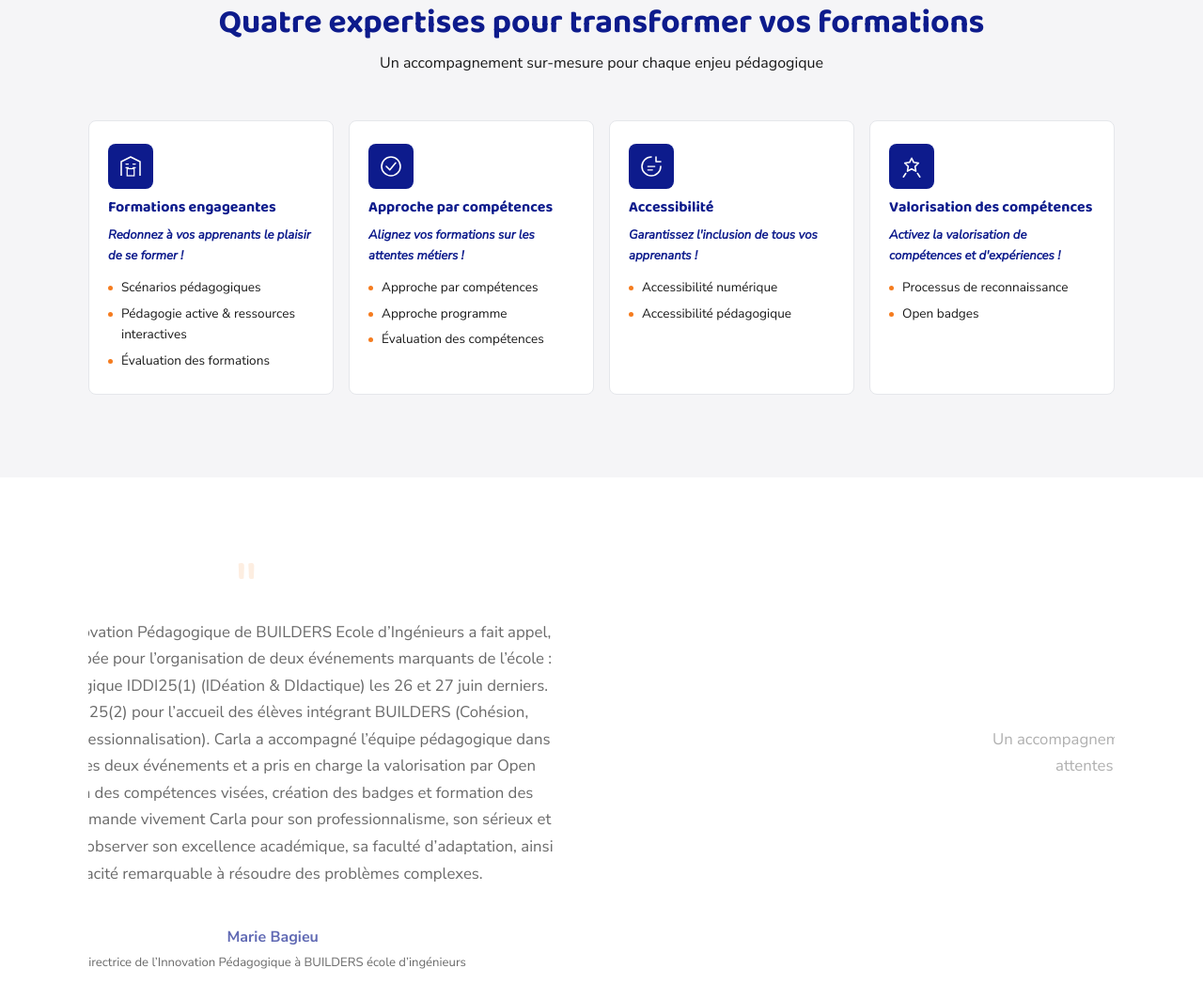
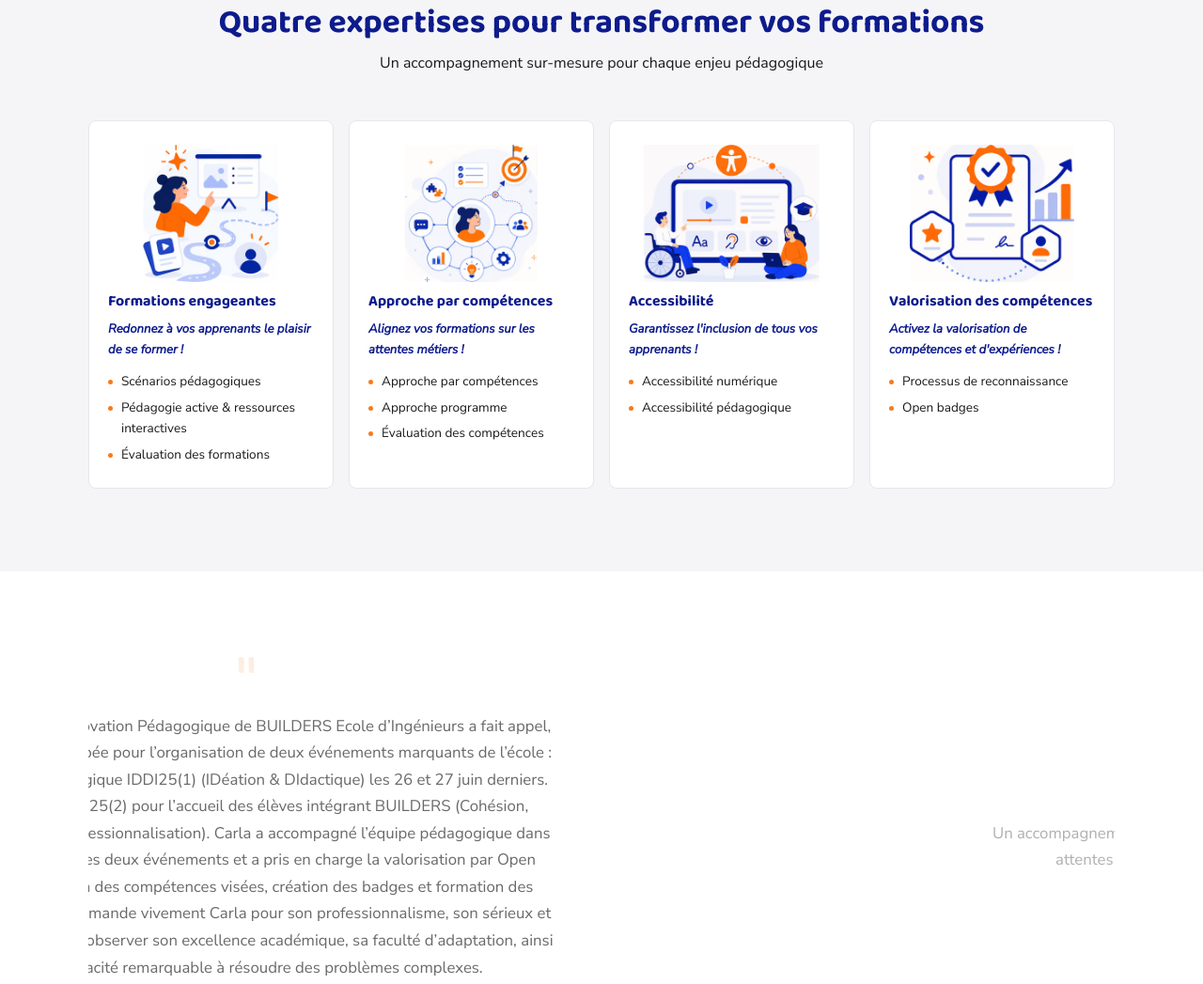
Before and after one commit to ClementH-dev/Pedago-up, a plain HTML site: page index.html in a window 1280 px wide. Shown: the part 1306-2353 px from the top of the page at 94% size. Drawn offline with Linux system fonts and the light colour scheme.

Commit message:
NEW: add file avif and improve card solution

```diff
--- a/css/style.css
+++ b/css/style.css
@@ -520,6 +520,20 @@ h3 {
   align-items: center;
   justify-content: center;
   transition: background .18s;
+}
+
+.solution-card__icon--image {
+  width: 100%;
+  height: 148px;
+  padding: 0;
+  background: #fff;
+  overflow: hidden;
+}
+
+.solution-card__icon--image img {
+  width: 100%;
+  height: 100%;
+  object-fit: contain;
 }
 
 .solution-card__icon svg {
--- a/index.html
+++ b/index.html
@@ -100,8 +100,8 @@
         <ul class="solutions__grid">
 
           <li class="solution-card" tabindex="0" aria-labelledby="service-formations-title">
-            <div class="solution-card__icon">
-              <svg viewBox="0 0 48 48" fill="none" aria-hidden="true"><path d="M8 40V16l16-8 16 8v24" stroke="currentColor" stroke-width="2.5" stroke-linejoin="round"/><rect x="18" y="28" width="12" height="12" stroke="currentColor" stroke-width="2"/><path d="M16 20h4M28 20h4M16 26h4M28 26h4" stroke="currentColor" stroke-width="2" stroke-linecap="round"/></svg>
+            <div class="solution-card__icon solution-card__icon--image">
+              <img src="assets/formationsEngageantes.avif" alt="" aria-hidden="true" width="480" height="320" loading="lazy" decoding="async">
             </div>
             <h3 id="service-formations-title">Formations engageantes</h3>
             <p class="solution-card__tagline">Redonnez à vos apprenants le plaisir de se former&nbsp;!</p>
@@ -113,8 +113,8 @@
           </li>
 
           <li class="solution-card" tabindex="0" aria-labelledby="service-competences-title">
-            <div class="solution-card__icon">
-              <svg viewBox="0 0 48 48" fill="none" aria-hidden="true"><circle cx="24" cy="24" r="16" stroke="currentColor" stroke-width="2.5"/><path d="M16 24l6 6 10-12" stroke="currentColor" stroke-width="2.5" stroke-linecap="round" stroke-linejoin="round"/></svg>
+            <div class="solution-card__icon solution-card__icon--image">
+              <img src="assets/approcheParCompetences.avif" alt="" aria-hidden="true" width="480" height="320" loading="lazy" decoding="async">
             </div>
             <h3 id="service-competences-title">Approche par compétences</h3>
             <p class="solution-card__tagline">Alignez vos formations sur les attentes métiers&nbsp;!</p>
@@ -126,8 +126,8 @@
           </li>
 
           <li class="solution-card" tabindex="0" aria-labelledby="service-accessibilite-title">
-            <div class="solution-card__icon">
-              <svg viewBox="0 0 48 48" fill="none" aria-hidden="true"><path d="M24 8C15.2 8 8 15.2 8 24s7.2 16 16 16 16-7.2 16-16" stroke="currentColor" stroke-width="2.5" stroke-linecap="round"/><path d="M32 8v8h8" stroke="currentColor" stroke-width="2.5" stroke-linecap="round" stroke-linejoin="round"/><path d="M18 24h12M18 30h8" stroke="currentColor" stroke-width="2" stroke-linecap="round"/></svg>
+            <div class="solution-card__icon solution-card__icon--image">
+              <img src="assets/accessibilite.avif" alt="" aria-hidden="true" width="480" height="320" loading="lazy" decoding="async">
             </div>
             <h3 id="service-accessibilite-title">Accessibilité</h3>
             <p class="solution-card__tagline">Garantissez l'inclusion de tous vos apprenants&nbsp;!</p>
@@ -138,8 +138,8 @@
           </li>
 
           <li class="solution-card" tabindex="0" aria-labelledby="service-valorisation-title">
-            <div class="solution-card__icon">
-              <svg viewBox="0 0 48 48" fill="none" aria-hidden="true"><path d="M24 10l3.6 7.3 8.1 1.2-5.9 5.7 1.4 8-7.2-3.8-7.2 3.8 1.4-8-5.9-5.7 8.1-1.2z" stroke="currentColor" stroke-width="2.5" stroke-linejoin="round"/><path d="M14 36l-4 6M34 36l4 6" stroke="currentColor" stroke-width="2.5" stroke-linecap="round"/></svg>
+            <div class="solution-card__icon solution-card__icon--image">
+              <img src="assets/valorisationDesCompetences.avif" alt="" aria-hidden="true" width="480" height="320" loading="lazy" decoding="async">
             </div>
             <h3 id="service-valorisation-title">Valorisation des compétences</h3>
             <p class="solution-card__tagline">Activez la valorisation de compétences et d'expériences&nbsp;!</p>
@@ -401,7 +401,7 @@
           <div class="contact__info-block">
             <p class="contact__info-label">LinkedIn</p>
             <a href="https://www.linkedin.com/in/carla-delépée-b7146a33/" target="_blank" rel="noopener noreferrer">
-              Profil LinkedIn de Carla Delépée
+              Profil LinkedIn - Carla Delépée
               <span class="sr-only">(s'ouvre dans un nouvel onglet)</span>
             </a>
           </div>
@@ -433,7 +433,7 @@
         <p class="footer__nav-title">Suivez-moi</p>
         <a href="https://www.linkedin.com/in/carla-delépée-b7146a33/" target="_blank" rel="noopener noreferrer" class="social-link">
           <svg viewBox="0 0 24 24" fill="currentColor" aria-hidden="true"><path d="M20.45 20.45h-3.56v-5.57c0-1.33-.03-3.04-1.85-3.04-1.85 0-2.14 1.45-2.14 2.94v5.67H9.35V9h3.41v1.56h.05c.48-.9 1.64-1.85 3.37-1.85 3.6 0 4.27 2.37 4.27 5.46v6.28zM5.34 7.43a2.07 2.07 0 1 1 0-4.14 2.07 2.07 0 0 1 0 4.14zm1.78 13.02H3.56V9h3.56v11.45zM22.22 0H1.77C.79 0 0 .77 0 1.72v20.56C0 23.23.79 24 1.77 24h20.45C23.21 24 24 23.23 24 22.28V1.72C24 .77 23.21 0 22.22 0z"/></svg>
-          LinkedIn de Carla Delépée
+          LinkedIn - Carla Delépée
           <span class="sr-only">(s'ouvre dans un nouvel onglet)</span>
         </a>
       </div>
```
Also changed, not shown: assets/accessibilite.avif (added), assets/approcheParCompetences.avif (added), assets/formationsEngageantes.avif (added), assets/valorisationDesCompetences.avif (added).
